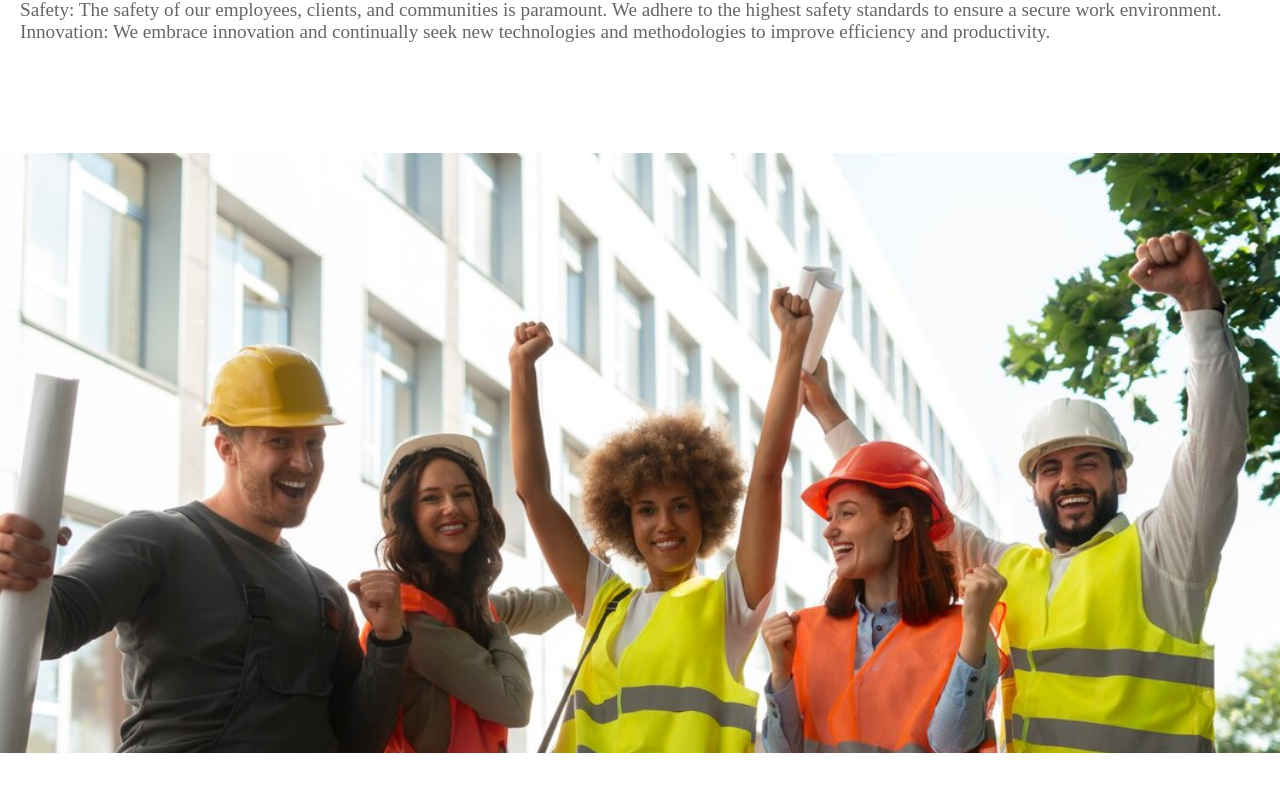
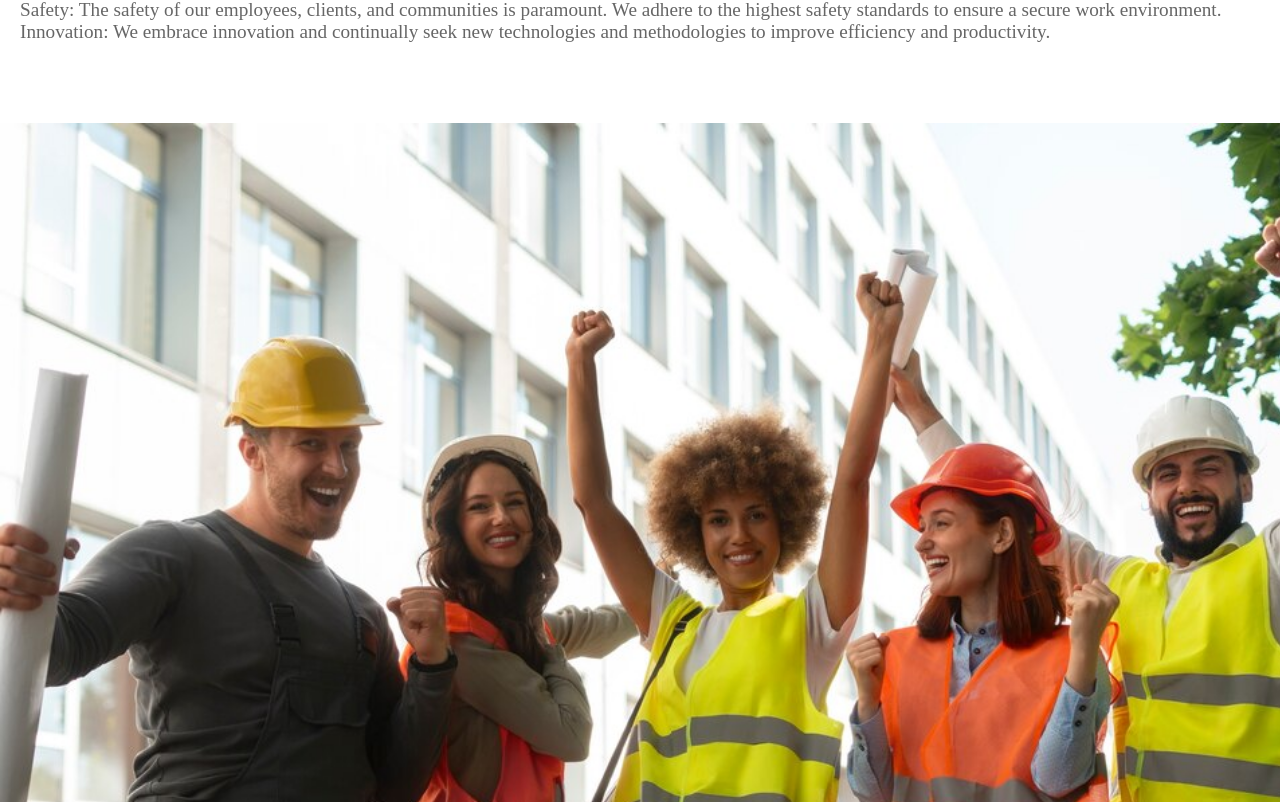
Before and after one commit to Kudatee007/carlosconstruction, a React (Create React App) app: page /about in a window 1280 px wide. Shown: the part 1198-2000 px from the top of the page. Built offline with nearby package versions, Linux system fonts and the light colour scheme; a web font is replaced by a local one.

Commit message:
about page updated

```diff
--- a/src/Components/About Us/About.css
+++ b/src/Components/About Us/About.css
@@ -55,8 +55,10 @@ h2{
   background-size: cover;
   background-repeat: no-repeat;
   width: 100%;
-  height: 600px;
-  margin: 30px 0;
+  height: 100vh;
+  /* margin: 30px 0; */
+  margin: 0 auto;
+  align-items: center;
 }
 @media (min-width: 540px) {
   .solid {
--- a/src/Components/Navbar/Navbar.css
+++ b/src/Components/Navbar/Navbar.css
@@ -174,8 +174,8 @@
     gap: 40px;
     width: 100%;
     background-color: black;
-    opacity: 0.9;
-    height: 100vh;
+    opacity: 0.7;
+    height: 35vh;
     text-align: center;
   }
   .hamburger {
```
